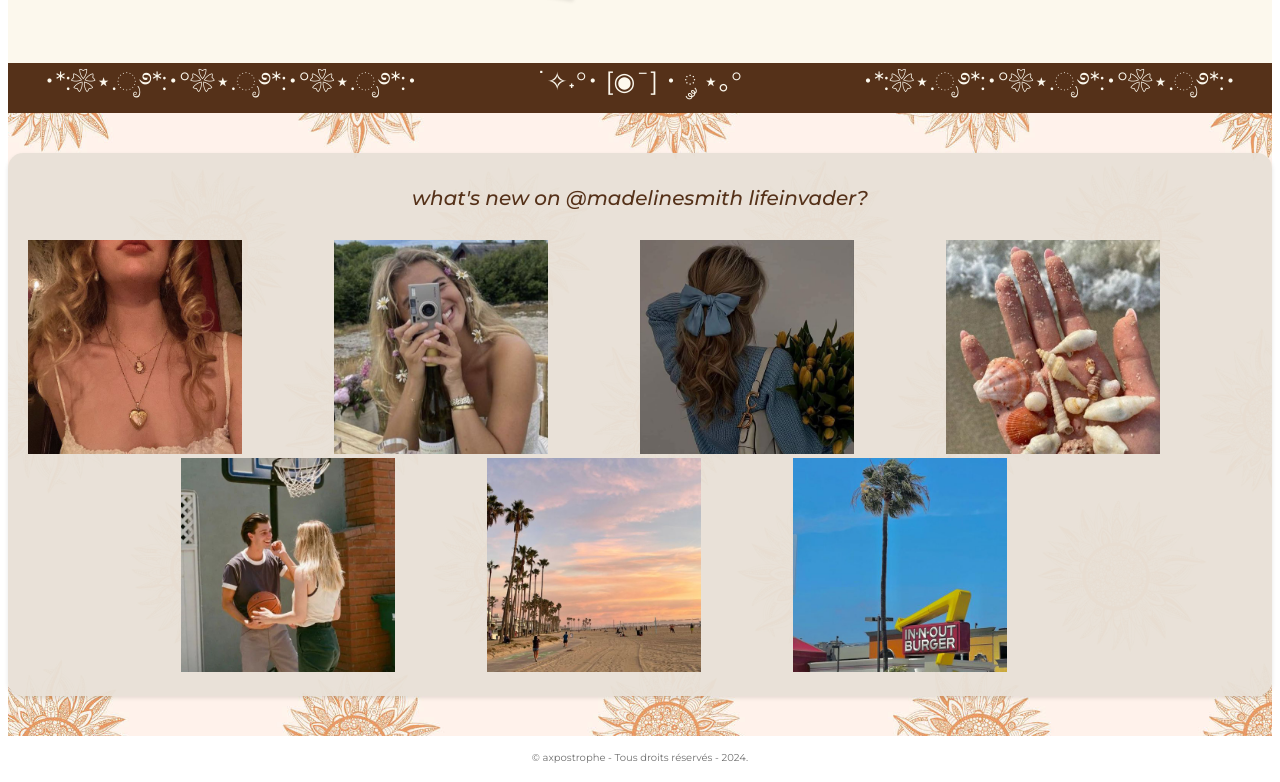
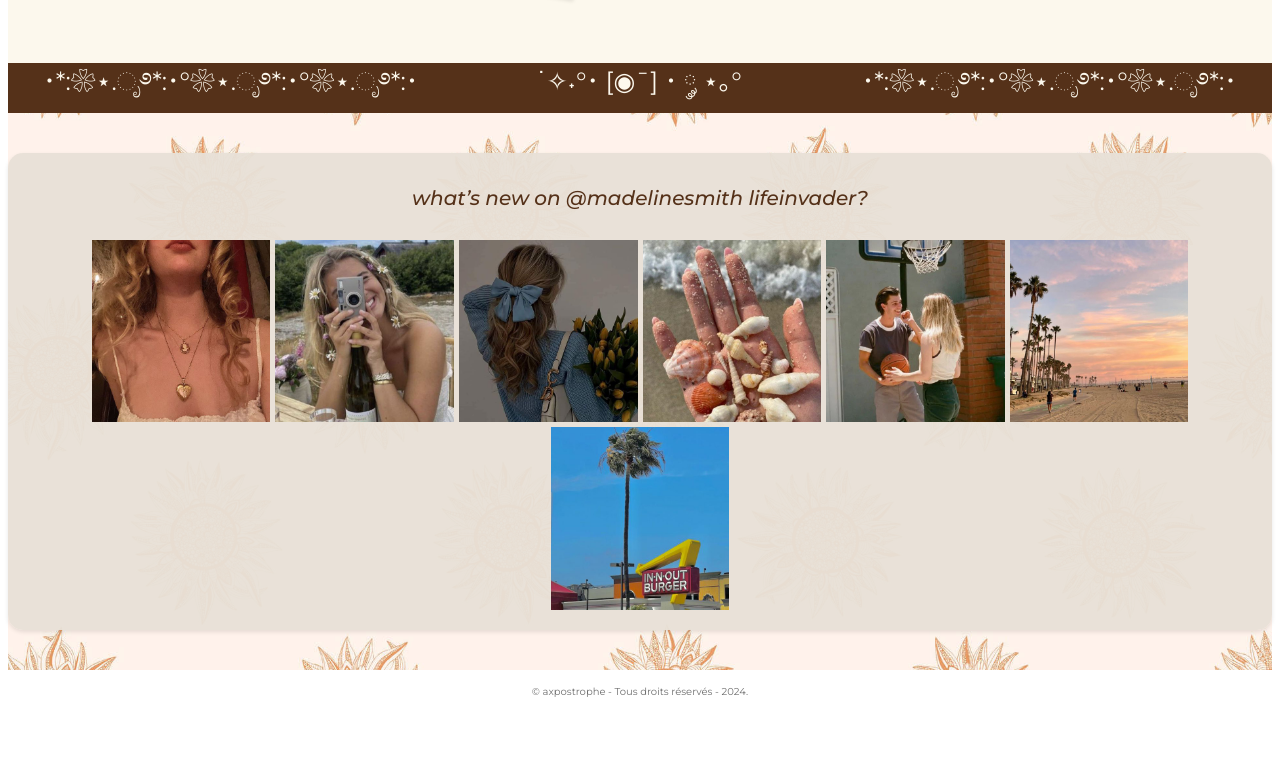
Before and after one commit to axllema/MadelineSmith, a React (Vite) app: page /gallery in a window 1280 px wide. Shown: the part 1487-2269 px from the top of the page. After the commit the page ends 2203 px from the top, so only its background shows below. Built offline with nearby package versions, Linux system fonts and the light colour scheme; a web font is replaced by a local one.

Commit message:
changes in gallery ! insta feed needs to be clean & then go contact

```diff
--- a/src/components/instafeed.jsx
+++ b/src/components/instafeed.jsx
@@ -9,14 +9,20 @@ const InstaFeed = () => {
             <img alt="Madeline Smith" src={Background1} className='instafeed-background' />
 
             <div className='instafeed-container'>
-                <h1 className='instafeed-container-title'> what&apos;s new on @madelinesmith lifeinvader? </h1>
+                <h1 className='instafeed-container-title'> what&rsquo;s new on @madelinesmith lifeinvader? </h1>
 
                 <div className='instafeed-container-photos'>
-                        {LifeinvaderPics.map(pic => (
-                            <div key={pic.id} className='instafeed-container-photos-item'>
-                                <img alt={pic.caption} src={pic.image} className='instafeed-container-photos-item-img' />
+                    {LifeinvaderPics.map(pic => (
+                        <div key={pic.id} className='instafeed-container-photos-item'>
+                            <img alt={pic.caption} src={pic.image} className='instafeed-container-photos-item-img' />
+                            <div className='instafeed-container-photos-item-overlay'>
+                                <div className='instafeed-container-photos-item-caption'>{pic.caption}</div>
+                                <div className='instafeed-container-photos-item-hashtags'>
+                                    {pic.hashtags.join(' ')}
+                                </div>
                             </div>
-                        ))}
+                        </div>
+                    ))}
                 </div>
             </div>
         </div>
--- a/src/data/lifeinvaderpics.jsx
+++ b/src/data/lifeinvaderpics.jsx
@@ -34,7 +34,7 @@ const LifeinvaderPics = [
     {
         id: 5,
         image: Basket,
-        caption: "who'd you think is the winner?",
+        caption: "who'd you think is the winner? @",
         hashtags: ["#basket", "#goodlife", "#friends"]
     },
     {
--- a/src/pages/contact.jsx
+++ b/src/pages/contact.jsx
@@ -23,13 +23,7 @@ function Contact() {
 
             <div>
                 <h1>Contact Page</h1>
-                <ul>
-                    <li>telephone GTA</li>
-                    <li>adresse GTA (quartier?), Los Santos</li>
-                    <li>job - hairdresser / autre, où ça se trouve</li>
-                    <li>instagram/ life invader @</li>
-                    <li>email (discord irl) : axpostrophe@discord.com</li>
-                </ul>
+
             </div>
 
             <Footer/>
--- a/src/pages/gallery.jsx
+++ b/src/pages/gallery.jsx
@@ -16,6 +16,14 @@ function Gallery() {
         }, 1000);
 
         return () => clearTimeout(timer);
+    }, []);
+
+    useEffect(() => {
+        const hoverEffects = document.querySelectorAll('.hover-effect');
+        hoverEffects.forEach((element, index) => {
+            const delay = index * 0.3;
+            element.style.animationDelay = `${delay}s`;
+        });
     }, []);
 
     return (
@@ -65,7 +73,6 @@ function Gallery() {
                     <PhotosFilter />
                 </div>
 
-
                 <div className='gallery-interlude'>
                     <p> ･*:❀⋆.ೃ࿔*:･°❀⋆.ೃ࿔*:･°❀⋆.ೃ࿔*:･ </p>
                     <p></p>
@@ -74,14 +81,13 @@ function Gallery() {
                     <p> ･*:❀⋆.ೃ࿔*:･°❀⋆.ೃ࿔*:･°❀⋆.ೃ࿔*:･ </p>
                 </div>
 
-
                 <div className='gallery-elements-feed'>
-                    <InstaFeed/>
+                    <InstaFeed />
                 </div>
 
             </div>
 
-            <Footer/>
+            <Footer />
         </div>
     );
 }
--- a/src/scss/components/_instafeed.scss
+++ b/src/scss/components/_instafeed.scss
@@ -16,7 +16,7 @@
         z-index: 0;
     }
 
-    &-container{
+    &-container {
         display: flex;
         flex-direction: column;
         justify-content: center;
@@ -26,7 +26,7 @@
         background-color: rgba(232, 225, 215, 0.95);
         box-shadow: 0 2px 4px rgba(0, 0, 0, 0.1);
         border-radius: 15px;
-        z-index : 3;
+        z-index: 3;
 
         &-title {
             color: #553119;
@@ -41,23 +41,51 @@
             display: flex;
             flex-wrap: wrap;
             justify-content: center;
-            gap: 0;
+            gap: 5px;
 
             &-item {
                 position: relative;
-                width: 25%;
+                width: calc(15% - 5px);
                 overflow: hidden;
 
-                &:before {
-                    content: "";
-                    display: block;
+                &:hover .instafeed-container-photos-item-overlay,
+                &:focus .instafeed-container-photos-item-overlay {
+                    opacity: 1;
+                    visibility: visible;
                 }
 
                 &-img {
+                    width: 100%;
+                    height: 100%;
+                    object-fit: cover;
+                }
+
+                &-overlay {
+                    position: absolute;
                     top: 0;
-                    gap : 0px;
-                    width: 70%;
-                    object-fit: cover;
+                    left: 0;
+                    width: 100%;
+                    height: 100%;
+                    background-color: rgba(0, 0, 0, 0.6);
+                    color: white;
+                    display: flex;
+                    flex-direction: column;
+                    justify-content: center;
+                    align-items: center;
+                    opacity: 0;
+                    visibility: hidden;
+                    transition: opacity 0.3s ease, visibility 0.3s ease;
+
+                    &-caption {
+                        margin-bottom: 10px;
+                        font-size: 16px;
+                        text-align: center;
+                    }
+
+                    &-hashtags {
+                        font-size: 14px;
+                        text-align: center;
+                    }
                 }
             }
         }
--- a/src/scss/pages/_gallery.scss
+++ b/src/scss/pages/_gallery.scss
@@ -37,11 +37,7 @@
 
             .hover-effect {
                 display: inline-block;
-                transition: transform 0.3s ease;
-            }
-
-            .hover-effect:hover {
-                transform: scale(1.6); /* Ajustez la valeur pour obtenir l'effet désiré */
+                animation: scaleUp 1s ease-in-out infinite;
             }
 
             &-text{
@@ -67,3 +63,12 @@
         gap: 60px;
     }
 }
+
+@keyframes scaleUp {
+    0%, 100% {
+        transform: scale(1);
+    }
+    50% {
+        transform: scale(1.3);
+    }
+}
```
Lines whose indentation alone changed are shown as unchanged.
